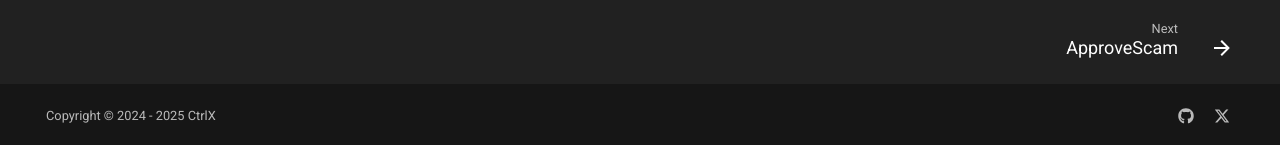
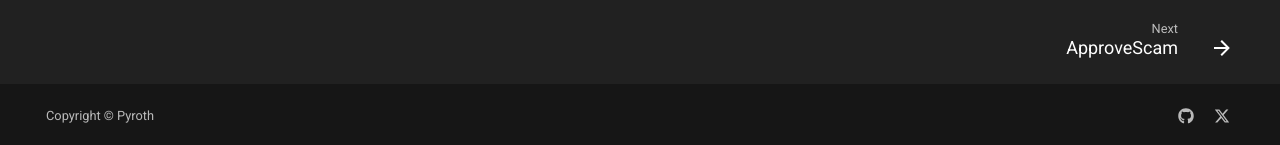
Before and after one commit to pyroth/solidity-security, an MkDocs documentation site: the page built from docs/index.md, in a window 1280 px wide and 1073 px high. Shown: the part 925-1070 px from the top of the window. Built offline with MkDocs 1.6.1 and Material for MkDocs 9.7.7, drawn with Linux system fonts in a browser that asks for light colours; comment, search, counter and statistics services are not loaded.

Commit message:
Update mkdocs.yml

```diff
--- a/mkdocs.yml
+++ b/mkdocs.yml
@@ -12,7 +12,7 @@ repo_name: pyroth/solidity-security
 
 # Copyright
 copyright: >
-  Copyright &copy; 2024 - 2025 CtrlX
+  Copyright &copy; Pyroth
 
 # Configuration
 theme:
```
